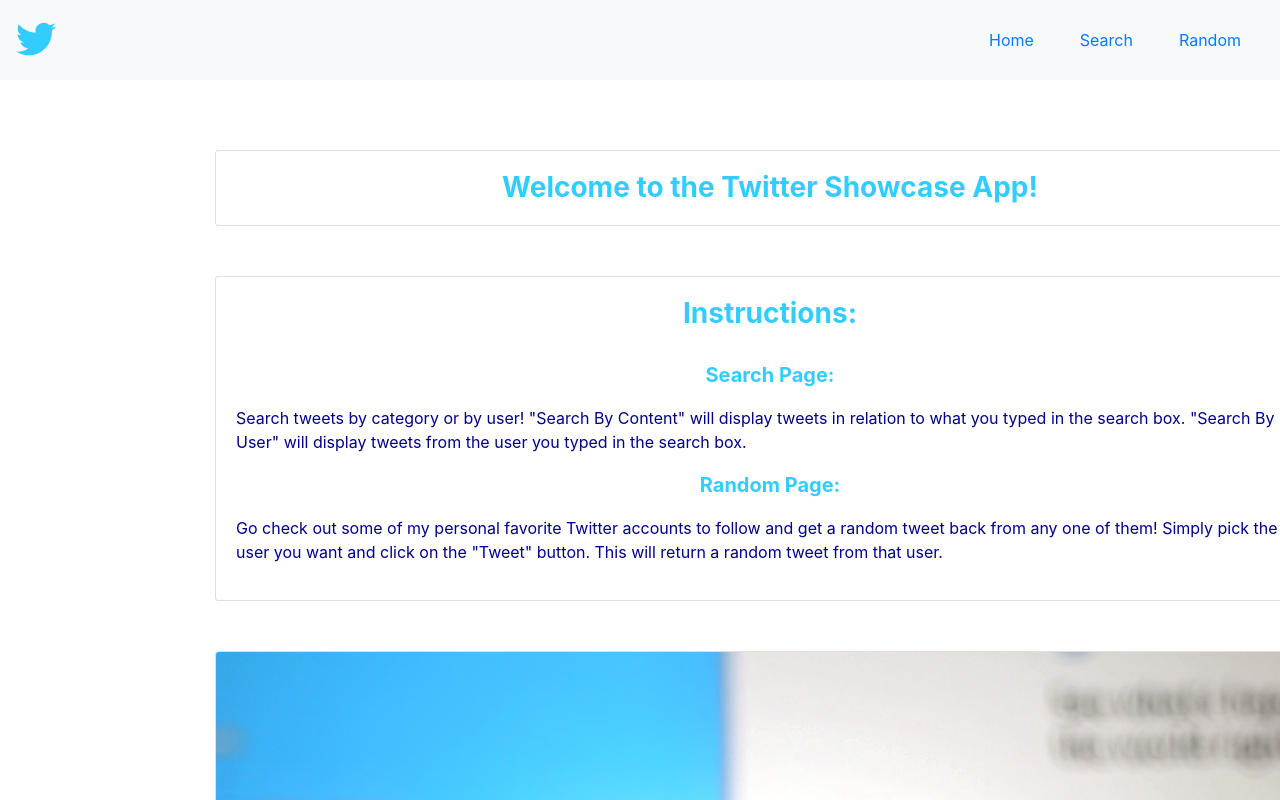
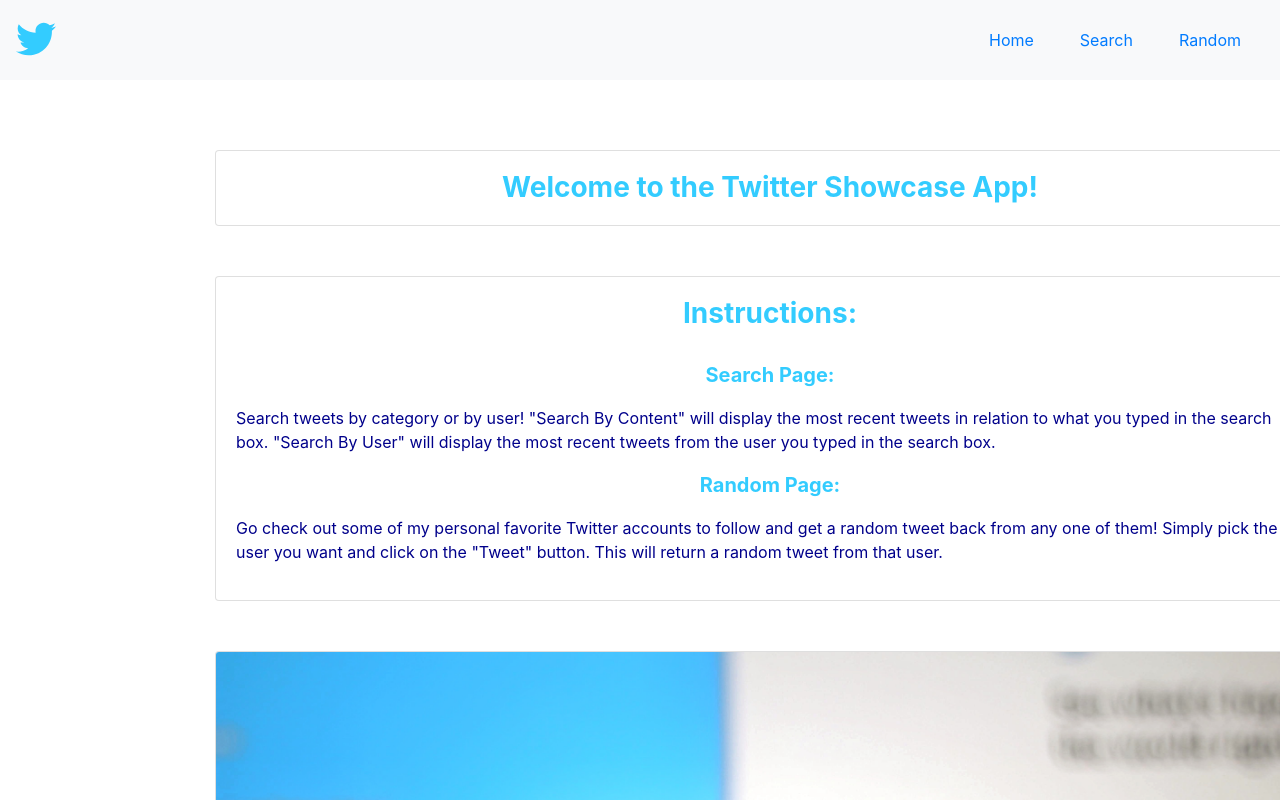
Before and after one commit to mauroleos/Twitter-Showcase-app, a React (Create React App) app in the folder client/: page / in a window 1280 px wide. Shown: the top 800 px of the page. Built offline with nearby package versions, Linux system fonts and the light colour scheme.

Commit message:
Got rid of Search folder and edited home page

```diff
--- a/client/src/App.js
+++ b/client/src/App.js
@@ -1,7 +1,7 @@
 import React from "react";
 import "./App.css";
 import NavBar from "./Components/NavBar";
-import SearchPage from "./Components/SearchPage/SearchPage";
+import SearchPage from "./Components/SearchPage";
 import RandomPage from "./Components/RandomPage";
 import { BrowserRouter as Router, Switch, Route } from "react-router-dom";
 import Logo from "./Images/Twitter-phone.png";
@@ -68,9 +68,9 @@
             </p>
             <p style={{ color: "darkBlue" }}>
               Search tweets by category or by user! "Search By Content" will
-              display tweets in relation to what you typed in the search box.
-              "Search By User" will display tweets from the user you typed in
-              the search box.{" "}
+              display the most recent tweets in relation to what you typed in
+              the search box. "Search By User" will display the most recent
+              tweets from the user you typed in the search box.{" "}
             </p>
             <p
               style={{
--- a/client/src/Components/SearchPage/SearchPage.js
+++ b/client/src/Components/SearchPage.js
@@ -36,10 +36,9 @@
   const handleChange = (e) => setSearchTerm(e.target.value);
 
   return (
-    <div className="container" style={{ marginTop: 100 }}>
+    <div className="container" style={{ marginTop: 200 }}>
       <form>
         <div className="form-group row">
-          {/* <label className="col-sm-3 col-form-label">Search By Username</label> */}
           <div className="col-sm-9">
             <input
               className="form-control"
```
